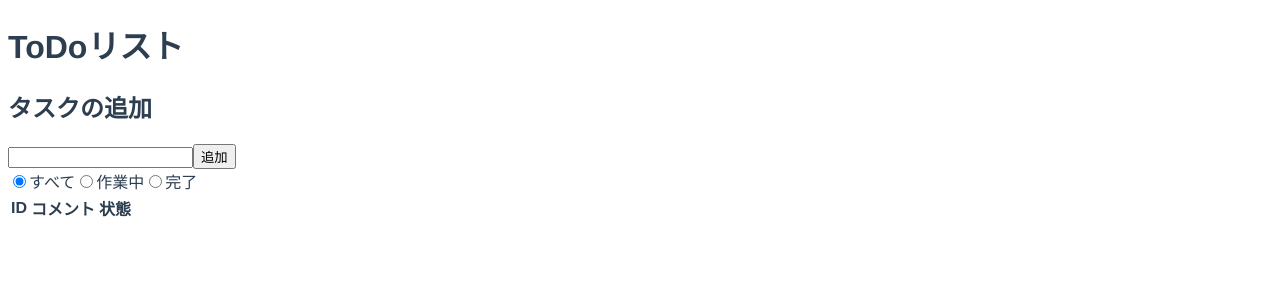
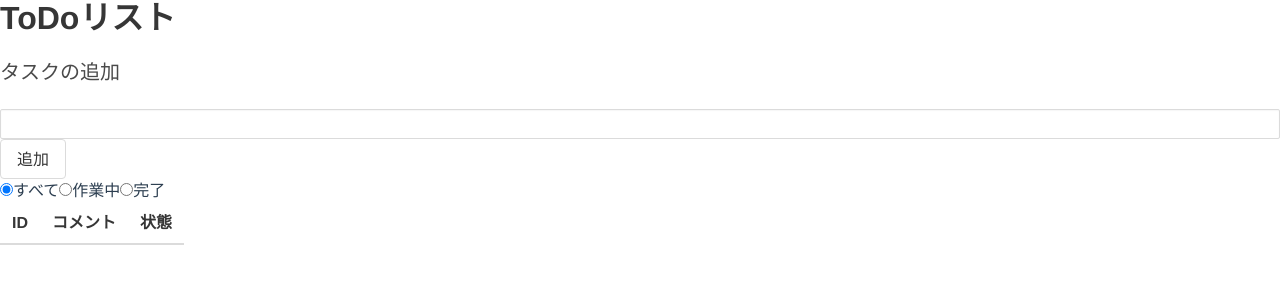
Before and after one commit to 9010atuy/WebAppTraining, a Vue app in the folder vueTraining/vuetask-3/: page / in a window 1280 px wide. Shown: the top 300 px of the page. Built offline with nearby package versions, Linux system fonts and the light colour scheme.

Commit message:
add: todo delete, bulma

```diff
--- a/vueTraining/vuetask-3/package.json
+++ b/vueTraining/vuetask-3/package.json
@@ -18,10 +18,13 @@
     "@vue/cli-service": "^4.5.15",
     "@vue/eslint-config-prettier": "^6.0.0",
     "babel-eslint": "^10.1.0",
+    "bulma": "^0.9.3",
     "eslint": "^6.8.0",
     "eslint-plugin-prettier": "^3.4.1",
     "eslint-plugin-vue": "^6.2.2",
+    "node-sass": "^6",
     "prettier": "^2.5.1",
+    "sass-loader": "^10",
     "vue-template-compiler": "^2.6.14"
   },
   "eslintConfig": {
--- a/vueTraining/vuetask-3/src/App.vue
+++ b/vueTraining/vuetask-3/src/App.vue
@@ -13,7 +13,8 @@ export default {
 };
 </script>
 
-<style>
+<style lang="scss">
+@import '../node_modules/bulma/bulma.sass';
 #app {
   font-family: Avenir, Helvetica, Arial, sans-serif;
   -webkit-font-smoothing: antialiased;
--- a/vueTraining/vuetask-3/src/components/AddTodo.vue
+++ b/vueTraining/vuetask-3/src/components/AddTodo.vue
@@ -1,14 +1,15 @@
 <template>
   <div id="add-todo">
-    <h2>タスクの追加</h2>
-    <input
-      type="text"
-      name="input-add-task"
-      id="input-add-task"
-      v-model="task"
-    />
-    <!-- <input type="button" @click="addTask" value="追加" /> -->
-    <button @click="addTask">追加</button>
+    <div class="field">
+      <h2 class="subtitle">タスクの追加</h2>
+      <input
+        class="input is-small"
+        type="text"
+        v-model="task"
+        ref="inputtask"
+      />
+      <button class="button" @click="addTask">追加</button>
+    </div>
   </div>
 </template>
 
@@ -22,9 +23,12 @@ export default {
   },
   methods: {
     addTask: function () {
-      const id = this.$store.getters.getId;
-      const todo = { id, task: this.task, status: '作業中' };
-      this.$store.commit('addTask', todo);
+      if (this.task !== '') {
+        const todo = { task: this.task, status: '作業中' };
+        this.$store.commit('addTask', todo);
+        this.task = '';
+      }
+      this.$refs.inputtask.focus();
     },
   },
 };
--- a/vueTraining/vuetask-3/src/components/Home.vue
+++ b/vueTraining/vuetask-3/src/components/Home.vue
@@ -1,13 +1,15 @@
 <template>
   <div id="home">
-    <h1>ToDoリスト</h1>
+    <h1 class="title is-3">ToDoリスト</h1>
     <AddToDo />
+    <div class="control">
       <input type="radio" name="status" id="all" value="all" checked />
       <label for="all">すべて</label>
       <input type="radio" name="status" id="doing" value="doing" />
       <label for="doing">作業中</label>
       <input type="radio" name="status" id="done" value="done" />
       <label for="done">完了</label>
+    </div>
     <ToDoList />
   </div>
 </template>
@@ -15,7 +17,6 @@
 <script>
 import ToDoList from './ToDoList.vue';
 import AddToDo from './AddTodo.vue';
-
 export default {
   name: 'Home',
   components: {
--- a/vueTraining/vuetask-3/src/components/ToDoList.vue
+++ b/vueTraining/vuetask-3/src/components/ToDoList.vue
@@ -1,20 +1,20 @@
 <template>
   <div id="todo-list">
-    <table>
+    <table class="table is-striped">
       <thead>
         <th>ID</th>
         <th>コメント</th>
         <th>状態</th>
       </thead>
       <tbody>
-        <tr v-for="todo in todoList" :key="todo">
-          <td>{{ todo.id }}</td>
+        <tr v-for="(todo, index) in todoList" :key="todo">
+          <td>{{ index + 1 }}</td>
           <td>{{ todo.task }}</td>
           <td>
             <button>{{ todo.status }}</button>
           </td>
           <td>
-            <button>削除</button>
+            <button @click="deleteToDo(index)">削除</button>
           </td>
         </tr>
       </tbody>
@@ -30,6 +30,11 @@ export default {
       todoList: [],
     };
   },
+  methods: {
+    deleteToDo: function (index) {
+      this.$store.commit('deleteTask', index);
+    },
+  },
   mounted() {
     this.$store.subscribe(mutation => {
       if (mutation.type === 'addTask') {
--- a/vueTraining/vuetask-3/src/store.js
+++ b/vueTraining/vuetask-3/src/store.js
@@ -7,20 +7,18 @@ export default new Vuex.Store({
   strict: true,
   state: {
     todoList: [],
-    id: 1,
   },
   mutations: {
     addTask(state, todo) {
-      state.id++;
       state.todoList.push(todo);
+    },
+    deleteTask(state, index) {
+      state.todoList.splice(index, 1);
     },
   },
   getters: {
     getToDoList(state) {
       return state.todoList;
     },
-    getId(state) {
-      return state.id;
-    },
   },
 });
```
Also changed, not shown: 1 other file (tests, documents, lock files or other folders). Lines whose indentation alone changed are shown as unchanged.
